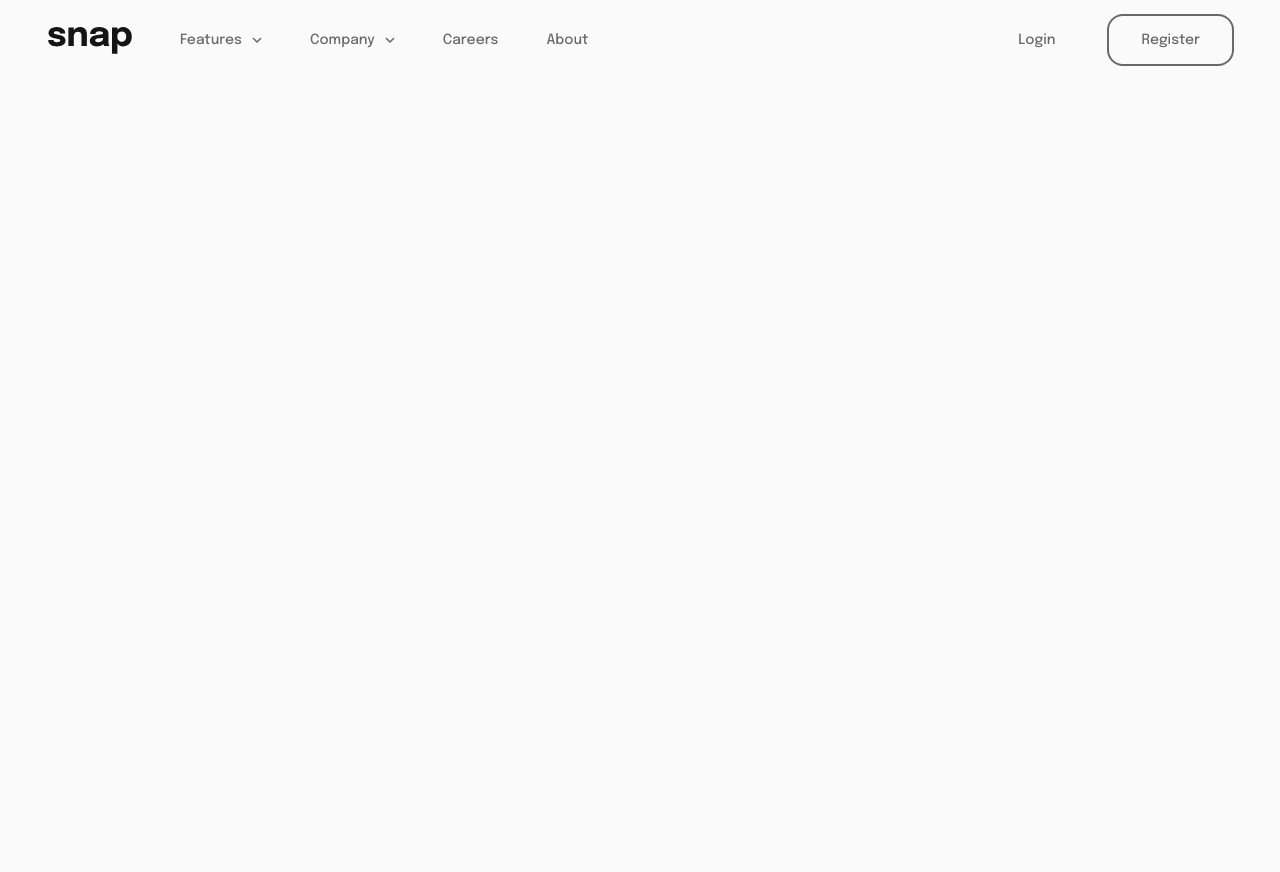
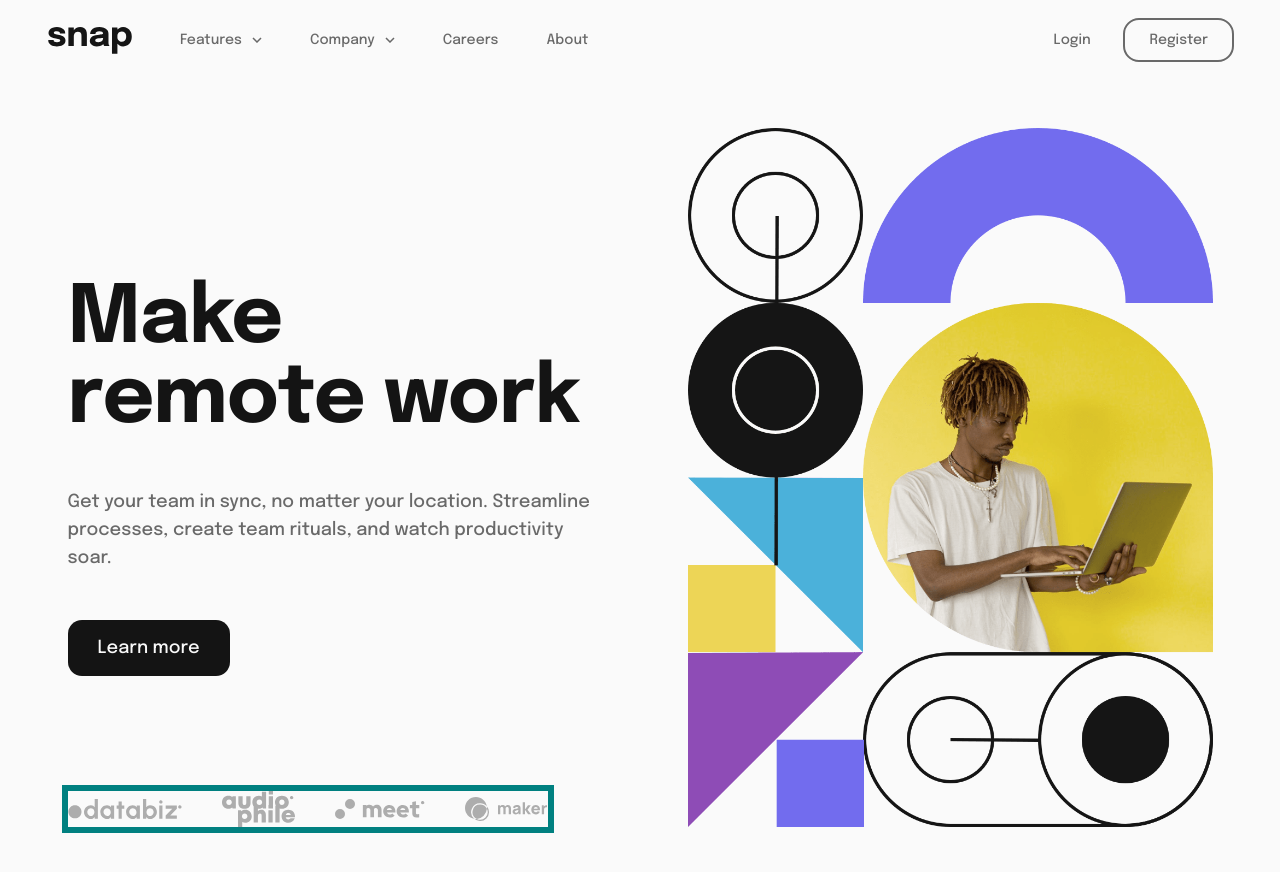
Before and after one commit to jorge00552075/intro-section, a website: page index.html in a window 1280 px wide. Before the commit the page ends 800 px from the top, so only its background shows below. Drawn offline with Linux system fonts and the light colour scheme.

Commit message:
complete hero section

```diff
--- a/index.html
+++ b/index.html
@@ -76,15 +76,38 @@
       </div>
 
       <div class="btn-group">
-        <button class="btn btn--link">Login</button>
-        <button class="btn btn--outline">Register</button>
+        <a class="btn btn--link" href="#">Login</a>
+        <a class="btn btn--outline" href="#">Register</a>
       </div>
     </header>
 
     <!-- HERO SECTION -->
     <main>
       <section class="section-hero">
-        <div class="hero"></div>
+        <div class="hero">
+          <!-- HERO TEXT -->
+          <div class="hero__text-box">
+            <div class="text-box-container">
+              <h1>Make remote work</h1>
+              <p>
+                Get your team in sync, no matter your location. Streamline
+                processes, create team rituals, and watch productivity soar.
+              </p>
+              <a class="btn btn--black" href="#">Learn more</a>
+            </div>
+            <!-- CLIENTS -->
+            <div class="client-images">
+              <img src="./images/client-databiz.svg" alt="databiz logo" />
+              <img src="./images/client-audiophile.svg" alt="audiophile logo" />
+              <img src="./images/client-meet.svg" alt="meet logo" />
+              <img src="./images/client-maker.svg" alt="maker logo" />
+            </div>
+          </div>
+          <!-- HERO IMAGE -->
+          <div class="hero__image-box">
+            <img src="./images/image-hero-desktop.png" alt="hero" />
+          </div>
+        </div>
       </section>
     </main>
   </body>
--- a/style.css
+++ b/style.css
@@ -115,22 +115,24 @@ select {
 }
 
 .btn-group {
-  display: flex;
-  gap: 4.8rem;
+  display: grid;
+  grid-template-columns: 1fr 1fr;
+  align-items: center;
+  justify-items: center;
 }
 
+/* LOGIN & REGISTER LINKS */
 .btn {
   display: inline-block;
-  border: none;
   font-weight: 500;
   font-size: 1.4rem;
   color: hsl(0, 0%, 41%);
   line-height: 16px;
-  cursor: pointer;
+  text-decoration: none;
 }
 
-.btn--link {
-  background-color: transparent;
+.btn--link:link,
+.btn--link:visited {
 }
 
 .btn--link:hover,
@@ -138,17 +140,17 @@ select {
   color: hsl(0, 0%, 8%);
 }
 
-.btn--outline {
-  padding: 1.6rem 3.2rem;
+.btn--outline:link,
+.btn--outline:visited {
+  padding: 1.2rem 2.4rem;
   border-radius: 14px;
-  background-color: transparent;
   outline: 2px solid hsl(0, 0%, 41%);
 }
 
 .btn--outline:hover,
-.btn--link:active {
+.btn--outline:active {
   color: hsl(0, 0%, 8%);
-  outline: 2px solid hsl(0, 0%, 8%);
+  outline-color: hsl(0, 0%, 8%);
 }
 
 /* ****************************** */
@@ -203,3 +205,75 @@ select {
 /* ****************************** */
 /* HERO SECTION */
 /* ****************************** */
+.section-hero {
+  padding: 4.8rem 0 9.6rem;
+}
+
+.hero {
+  display: grid;
+  grid-template-columns: 1fr 1fr;
+  max-width: 114.5rem;
+  margin: 0 auto;
+  gap: 96px;
+}
+
+.hero__text-box {
+  position: relative;
+  /* centers the text-box */
+  display: flex;
+  flex-direction: column;
+  justify-content: center;
+}
+
+.text-box-container {
+}
+
+.hero__text-box h1 {
+  margin-bottom: 4.8rem;
+  font-weight: 700;
+  font-size: 8rem;
+  color: hsl(0, 0%, 8%);
+  line-height: 80px;
+  letter-spacing: -1.11px;
+}
+
+.hero__text-box p {
+  margin-bottom: 4.8rem;
+  font-size: 1.8rem;
+  color: hsl(0, 0%, 41%);
+  line-height: 28px;
+}
+
+/* LEARN MORE LINK */
+.btn--black {
+  background-color: hsl(0, 0%, 8%);
+  color: hsl(0, 0%, 98%);
+  padding: 2rem 3rem;
+  border-radius: 14px;
+  font-size: 1.8rem;
+
+  transition: all 0.3s;
+}
+
+.btn--black:hover,
+.btn--black:active {
+  background-color: hsl(0, 0%, 98%);
+  color: hsl(0, 0%, 8%);
+  box-shadow: inset 0 0 0 3px hsl(0, 0%, 8%);
+}
+
+.client-images {
+  position: absolute;
+  bottom: 0;
+  outline: 6px solid teal;
+  display: flex;
+  align-items: center;
+  gap: 4rem;
+}
+
+.hero__image-box {
+}
+
+.hero__image-box img {
+  width: 100%;
+}
```
